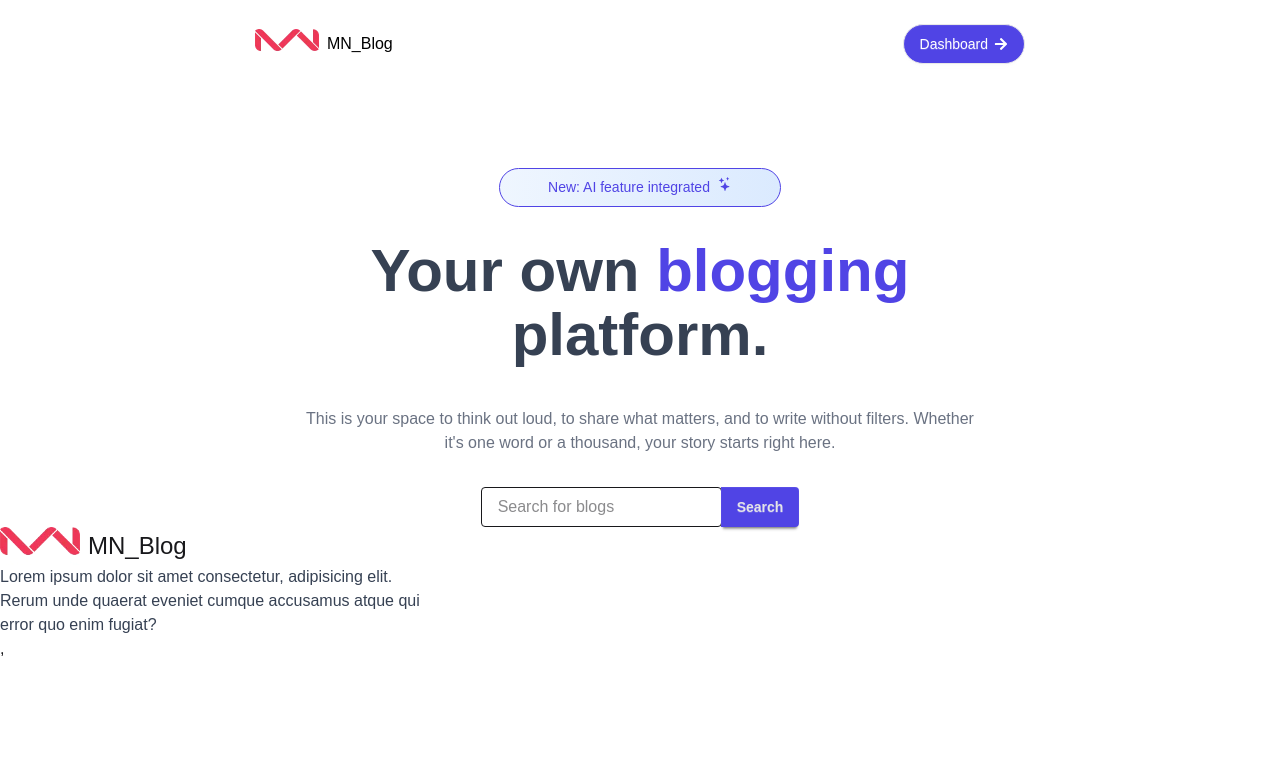
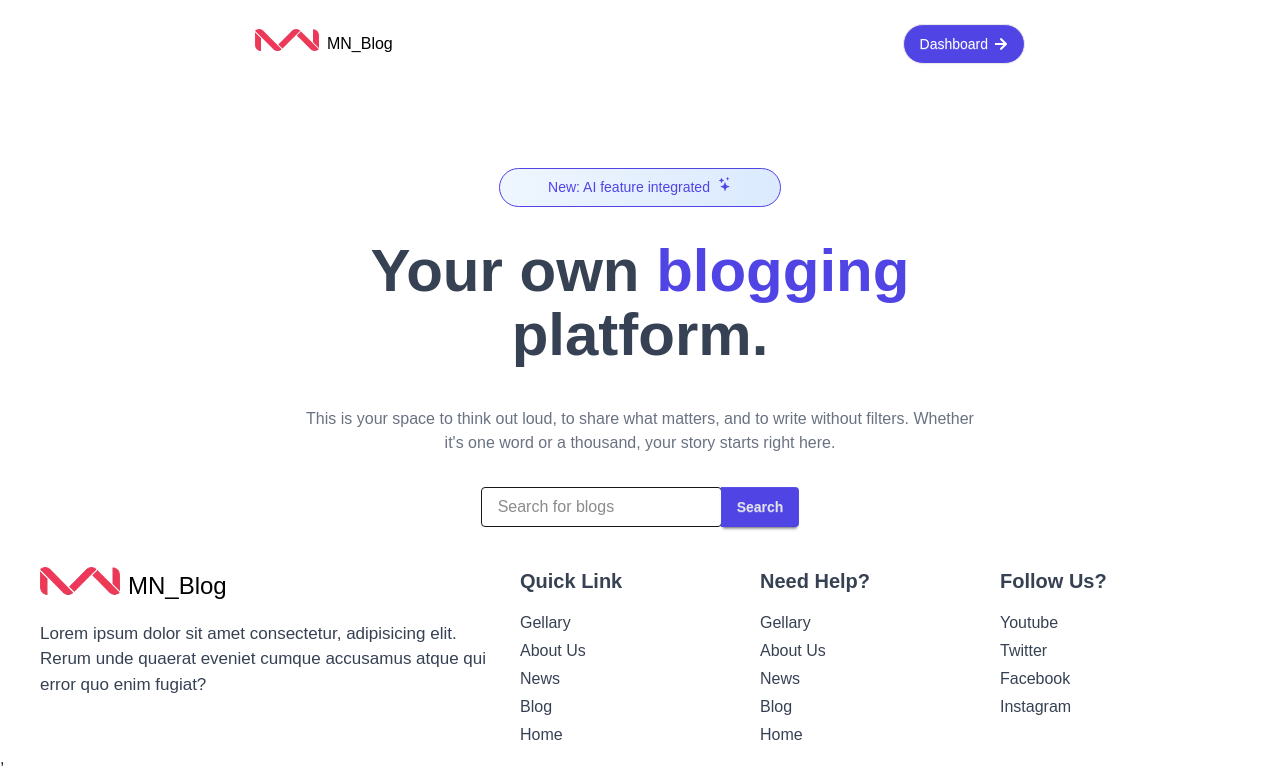
Before and after one commit to coders-rabbi/MultiUser_blog_website, a React (Vite) app: page / in a window 1280 px wide. Shown: the top 778 px of the page. Built offline with nearby package versions, Linux system fonts and the light colour scheme.

Commit message:
footer almost done

```diff
--- a/src/shared/Footer.jsx
+++ b/src/shared/Footer.jsx
@@ -1,15 +1,45 @@
 import React from 'react';
 import logo from '../assets/logo/logo.webp'
+import { Link } from 'react-router';
 
 const Footer = () => {
     return (
-        <div>
-            <div>
-                <div className='flex gap-2 items-center'>
+        <div className='mt-10 xl:grid grid-cols-5 px-5 xl:px-10'>
+            <div className='col-span-2 xl:pr-5'>
+                <div className='flex gap-2 items-center mb-4'>
                     <img className='w-20' src={logo} alt="" />
-                    <p className='text-2xl'>MN_Blog</p>
+                    <p className='text-2xl text-black'>MN_Blog</p>
                 </div>
-                <p className='text-gray-700'>Lorem ipsum dolor sit amet consectetur, adipisicing elit. <br /> Rerum unde quaerat eveniet cumque accusamus atque qui <br /> error quo enim fugiat?</p>
+                <p className='text-gray-700 text-[17px]'>Lorem ipsum dolor sit amet consectetur, adipisicing elit. Rerum unde quaerat eveniet cumque accusamus atque qui error quo enim fugiat?</p>
+            </div>
+            <div className='text-gray-700 mt-5 xl:mt-0'>
+                <h2 className='text-xl font-semibold mb-4'>Quick Link</h2>
+                <ul className='flex flex-col-reverse gap-1'>
+                    <Link><li>Home</li></Link>
+                    <Link><li>Blog</li></Link>
+                    <Link><li>News</li></Link>
+                    <Link><li>About Us</li></Link>
+                    <Link><li>Gellary</li></Link>
+                </ul>
+            </div>
+            <div className='text-gray-700 mt-5 xl:mt-0'>
+                <h2 className='text-xl font-semibold mb-4'>Need Help?</h2>
+                <ul className='flex flex-col-reverse gap-1'>
+                    <Link><li>Home</li></Link>
+                    <Link><li>Blog</li></Link>
+                    <Link><li>News</li></Link>
+                    <Link><li>About Us</li></Link>
+                    <Link><li>Gellary</li></Link>
+                </ul>
+            </div>
+            <div className='text-gray-700 mt-5 xl:mt-0'>
+                <h2 className='text-xl font-semibold mb-4'>Follow Us?</h2>
+                <ul className='flex flex-col-reverse gap-1'>
+                    <Link><li>Instagram</li></Link>
+                    <Link><li>Facebook</li></Link>
+                    <Link><li>Twitter</li></Link>
+                    <Link><li>Youtube</li></Link>
+                </ul>
             </div>
         </div>
     );
```
